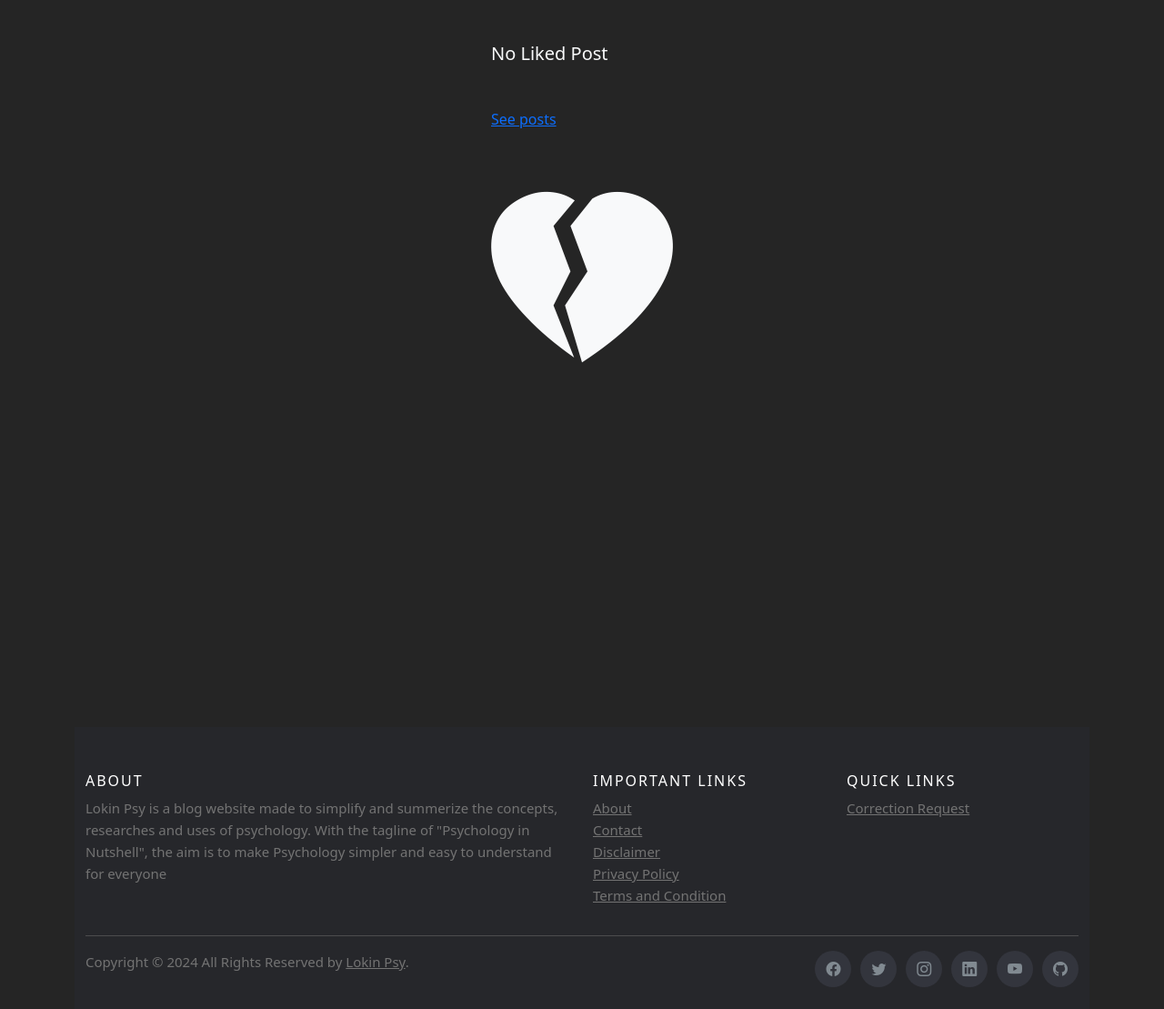
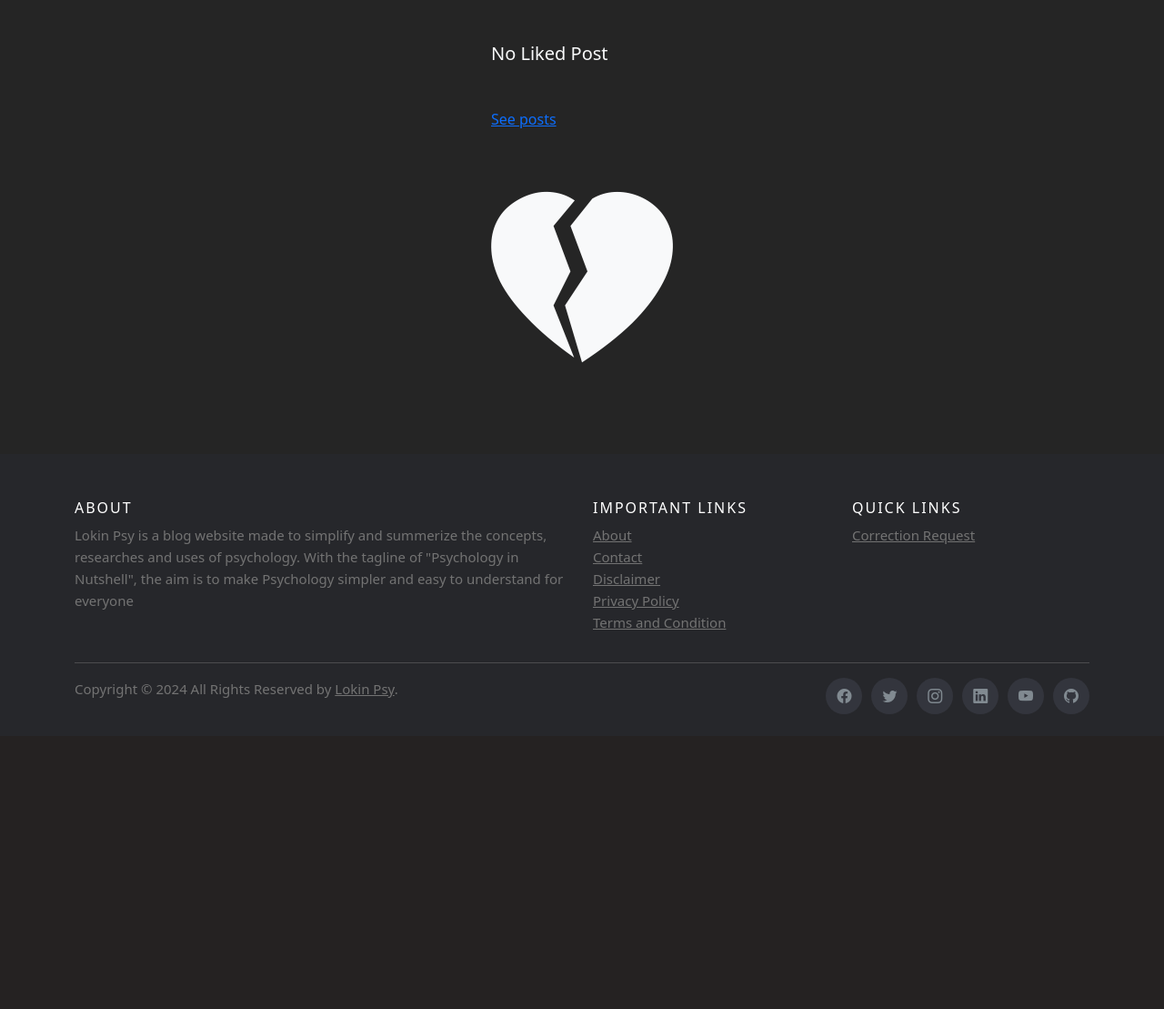
Before and after one commit to lokinpsy/lokinpsy, a Django app: page /me/likedpost in a window 1280 px wide. Shown: the part 65-1174 px from the top of the page at 91% size. After the commit the page ends 850 px from the top, so only its background shows below. Run offline with Django 4.2, Linux system fonts and the light colour scheme; the visitor is signed in with stand-in values (Sample User, id 1); data that the repository does not hold is empty; parts of the project's set-up code (start-up, migrations or seed data) failed here and were passed over; some libraries are stand-ins or nearby versions.

Commit message:
minor ui bug fixed

```diff
--- a/templates/likepost.html
+++ b/templates/likepost.html
@@ -52,7 +52,7 @@
         </ul>
         </nav>
     {% else %}
-    <div class="d-flex justify-content-center align-itmes-center" style="height: 100vh;">
+    <div class="d-flex justify-content-center align-itmes-center" style="height: 500px;">
         <div>
             <h5 class="text-light my-5">No Liked Post</h5>
             <p><a href="/#allpost">See posts</a></p>
@@ -60,5 +60,5 @@
         </div>
     </div>
     {% endif %}
-
+</div>
 {% endblock body %}
--- a/templates/savedpost.html
+++ b/templates/savedpost.html
@@ -53,7 +53,7 @@
         </ul>
         </nav>
     {% else %}
-        <div class="d-flex justify-content-center align-itmes-center" style="height: 100vh;">
+        <div class="d-flex justify-content-center align-itmes-center" style="height: 500px;">
             <div>
                 <h5 class="text-light my-5">No Saved Post</h5>
                 <p><a href="/#allpost">See posts</a></p>
@@ -61,5 +61,5 @@
             </div>
         </div>
     {% endif %}
-
+</div>
 {% endblock body %}
```
